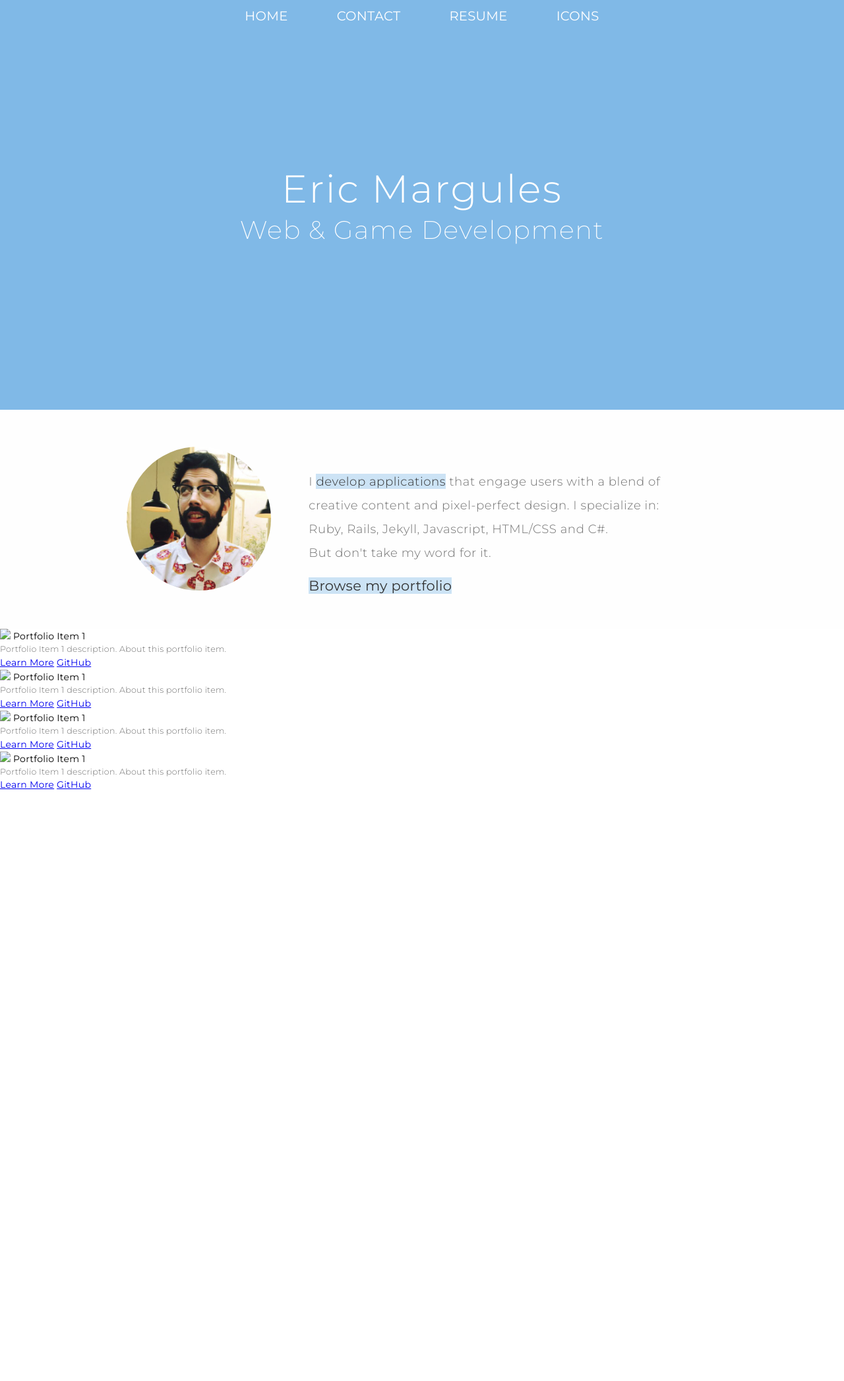
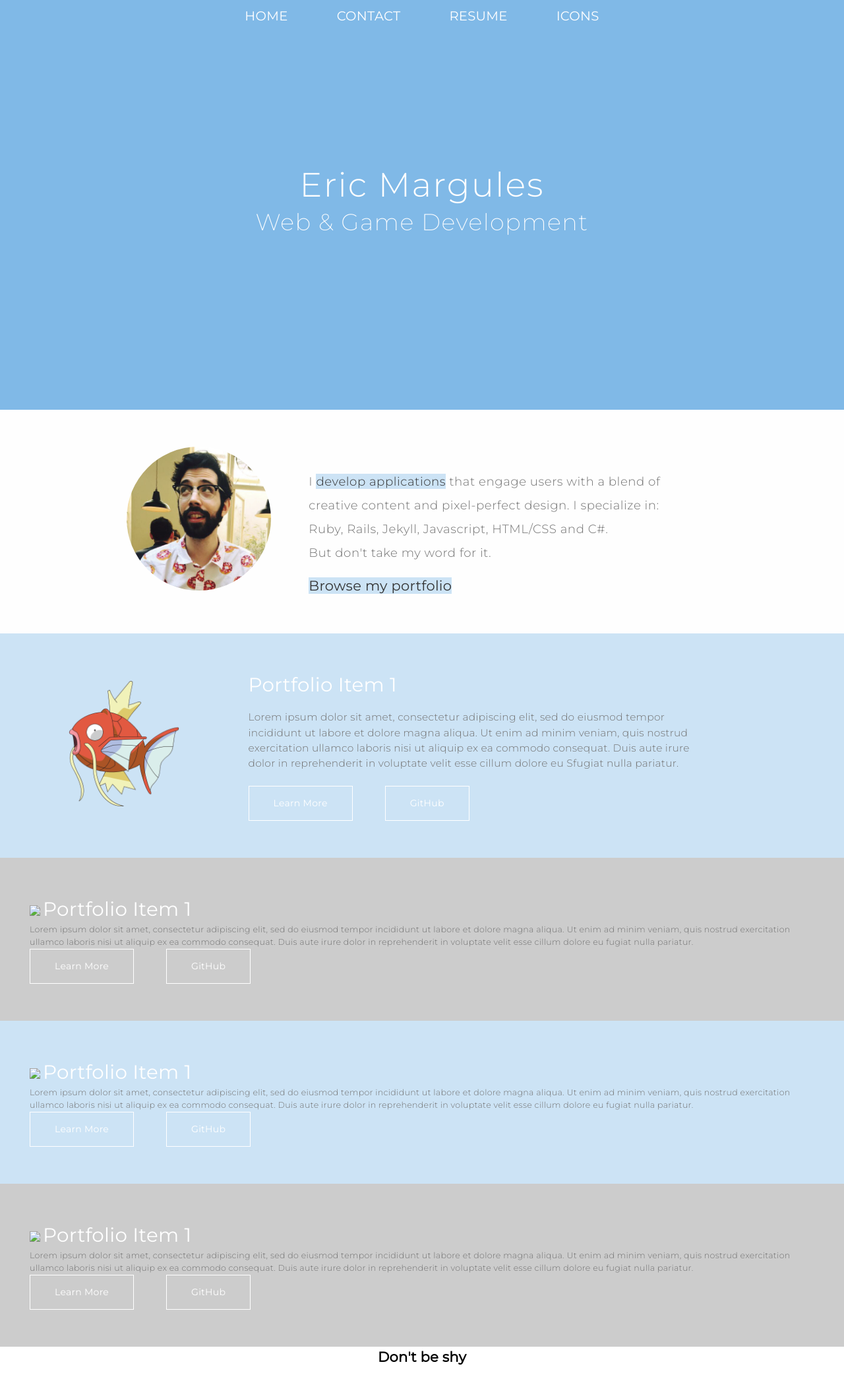
Before and after one commit to ericmargules/ericmargul.es, a Jekyll site: the page index_mockup2.html, which Jekyll copies as it is, in a window 1280 px wide. Shown: the whole page at 66% size. Built offline with Jekyll 4.4.1, drawn with Linux system fonts in a browser that asks for light colours; before the commit the page ends 1200 px from its top, so only the background shows below that.

Commit message:
style portfolio item mockup

```diff
--- a/index_mockup2.html
+++ b/index_mockup2.html
@@ -31,40 +31,61 @@
 					</div>
 					<div class="three_fourths_column">
 						<p>I <a class="about_link" href="#">develop applications</a> that engage users with a blend of creative content and pixel-perfect design. I specialize in: Ruby, Rails, Jekyll, Javascript, HTML/CSS and C#.<br>But don't take my word for it.<p>
-						<h2><a class="about_link" href="#">Browse my portfolio</a></h2>
+						<h2><a class="about_link" href="#portfolio_content">Browse my portfolio</a></h2>
 					</div>
 				</div>
 			</div>
 			<div id="portfolio_content">
 				<div class="portfolio_item">
-					<img class="portoflio_image" src="#">
-					<text class="portfolio_title">Portfolio Item 1</text>
-					<p>Portfolio Item 1 description. About this portfolio item.</p>
-					<a href="#">Learn More</a>
-					<a href="#">GitHub</a>
+					<div class="p_item_container">
+						<div class="fourth_column">
+							<img class="portfolio_image" src="magikarp.png">
+						</div>
+						<div class="portfolio_desc">
+							<text class="portfolio_title">Portfolio Item 1</text>
+							<p>Lorem ipsum dolor sit amet, consectetur adipiscing elit, sed do eiusmod tempor incididunt ut labore et dolore magna aliqua. Ut enim ad minim veniam, quis nostrud exercitation ullamco laboris nisi ut aliquip ex ea commodo consequat. Duis aute irure dolor in reprehenderit in voluptate velit esse cillum dolore eu Sfugiat nulla pariatur.</p>
+							<a class="p_button" href="#">Learn More</a>
+							<a class="p_button" href="#">GitHub</a>
+						</div>
+					</div>
 				</div>
 				<div class="portfolio_item">
-					<img class="portoflio_image" src="#">
-					<text class="portfolio_title">Portfolio Item 1</text>
-					<p>Portfolio Item 1 description. About this portfolio item.</p>
-					<a href="#">Learn More</a>
-					<a href="#">GitHub</a>
+					<div class="p_item_container">
+						<img class="portoflio_image" src="#">
+							<text class="portfolio_title">Portfolio Item 1</text>
+							<p>Lorem ipsum dolor sit amet, consectetur adipiscing elit, sed do eiusmod tempor incididunt ut labore et dolore magna aliqua. Ut enim ad minim veniam, quis nostrud exercitation ullamco laboris nisi ut aliquip ex ea commodo consequat. Duis aute irure dolor in reprehenderit in voluptate velit esse cillum dolore eu fugiat nulla pariatur.</p>
+							<a class="p_button" href="#">Learn More</a>
+							<a class="p_button" href="#">GitHub</a>
+					</div>
 				</div>
 				<div class="portfolio_item">
-					<img class="portoflio_image" src="#">
-					<text class="portfolio_title">Portfolio Item 1</text>
-					<p>Portfolio Item 1 description. About this portfolio item.</p>
-					<a href="#">Learn More</a>
-					<a href="#">GitHub</a>
+					<div class="p_item_container">
+						<img class="portoflio_image" src="#">
+						<text class="portfolio_title">Portfolio Item 1</text>
+						<p>Lorem ipsum dolor sit amet, consectetur adipiscing elit, sed do eiusmod tempor incididunt ut labore et dolore magna aliqua. Ut enim ad minim veniam, quis nostrud exercitation ullamco laboris nisi ut aliquip ex ea commodo consequat. Duis aute irure dolor in reprehenderit in voluptate velit esse cillum dolore eu fugiat nulla pariatur.</p>
+						<a class="p_button" href="#">Learn More</a>
+						<a class="p_button" href="#">GitHub</a>
+					</div>
 				</div>
 				<div class="portfolio_item">
-					<img class="portoflio_image" src="#">
-					<text class="portfolio_title">Portfolio Item 1</text>
-					<p>Portfolio Item 1 description. About this portfolio item.</p>
-					<a href="#">Learn More</a>
-					<a href="#">GitHub</a>
+					<div class="p_item_container">
+						<img class="portflio_image" src="#">
+						<text class="portfolio_title">Portfolio Item 1</text>
+						<p>Lorem ipsum dolor sit amet, consectetur adipiscing elit, sed do eiusmod tempor incididunt ut labore et dolore magna aliqua. Ut enim ad minim veniam, quis nostrud exercitation ullamco laboris nisi ut aliquip ex ea commodo consequat. Duis aute irure dolor in reprehenderit in voluptate velit esse cillum dolore eu fugiat nulla pariatur.</p>
+						<a class="p_button" href="#">Learn More</a>
+						<a class="p_button" href="#">GitHub</a>
+					</div>
 				</div>
 			</div>
+			<footer id="index_footer">
+				<div class="one_column">
+					<h2>Don't be shy</h2>
+				</div>
+				<div class="fourth_column"></div>
+				<div class="fourth_column"></div>
+				<div class="fourth_column"></div>
+				<div class="fourth_column"></div>
+			</footer>
 		</content>
 	</body>
 </html>
--- a/main_mockup2.css
+++ b/main_mockup2.css
@@ -96,7 +96,7 @@ nav > li:not(:first-child) {
 #hero {
 	width: 100%;
 	height: 69%;
-	min-height: 400px;
+	min-height: 350px;
 	max-height: 900px;
 	background-color: #80B9E7;
 	text-align: center;
@@ -117,12 +117,12 @@ nav > li:not(:first-child) {
 
 #hero_name {
 	font-weight: 300;
-	font-size: 4.2em;
+	font-size: 4vmax;
 }
 
 #hero_desc {
 	font-weight: 200;
-	font-size: 2.75em;
+	font-size: 2.75vmax;
 	line-height: 1;
 }
 
@@ -133,7 +133,7 @@ nav > li:not(:first-child) {
 	word-wrap: break-word;
 	display: block;
 	z-index: 10;
-	padding-bottom: 3.5em;
+	padding-bottom: 4em;
 }
 
 #intro_content {
@@ -171,6 +171,11 @@ nav > li:not(:first-child) {
 	text-decoration: none;
 }
 
+.one_column {
+	width: 100%;
+	display: inline-block;
+}
+
 .fourth_column {
 	width: 24%;
 	display: inline-block;
@@ -194,3 +199,71 @@ nav > li:not(:first-child) {
 	border-radius: 50%;
 	filter: grayscale(30%);
 }
+
+#index_footer {
+	width: 100%;
+	text-align: center;
+}
+
+.portfolio_item:nth-child(odd) {background: #CCE3F5}
+.portfolio_item:nth-child(even) {background: #CCC}
+
+.portfolio_item {
+	width: 100%;
+	padding: 4em 0;
+}
+
+.p_item_container {
+	width: 85em;
+	margin: 0 auto;
+}
+
+.portfolio_image {
+	display: inline-block;
+	width: 100%;
+}
+
+.portfolio_title {
+	font-size: 2.1em;
+	color: #FFF;
+}
+
+.portfolio_desc {
+	display: inline-block;
+	margin-left: 3em;
+}
+
+.portfolio_desc > p {
+	margin: 1em 0 1.5em 0;
+	font-size: 1.1em;
+	max-width: 700px;
+}
+
+.p_button {
+	display: inline-block;
+	margin-right: 45px;
+	padding: 15px 37px;
+	color: #FFF;
+	border: 1px solid #FFF;
+	text-decoration: none;
+	-webkit-transition: all 0.5s ease;
+	transition: all 0.5s ease;
+
+}
+
+.p_button:hover {
+	border: 1px solid #80B9E7;
+	background-color: #80B9E7;
+	color: #FFF;
+}
+
+@media screen and (min-width:1350px){
+
+	#hero_name {
+	    font-size: 4.1em;
+	}
+
+	#hero_desc {
+	    font-size: 2.9em;
+	}
+}
```
Also changed, not shown: magikarp.png (added).
